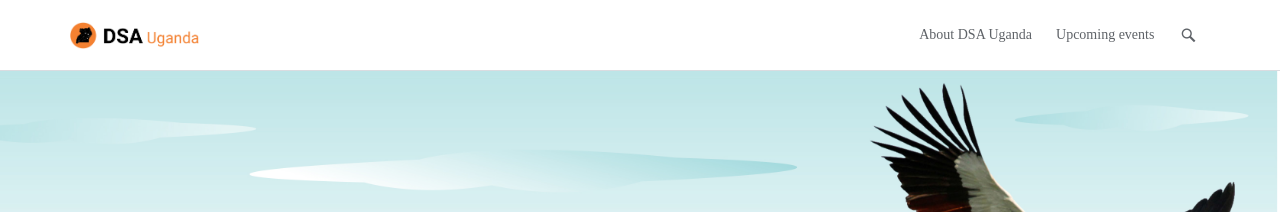
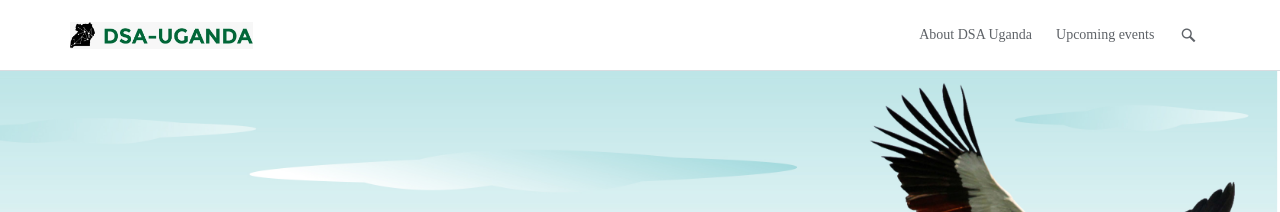
Before and after one commit to datsciafrica/dsaUganda, a Jekyll site: the page built from index.md, in a window 1280 px wide. Shown: the top 212 px of the page. Built offline with Jekyll 4.4.1, drawn with Linux system fonts in a browser that asks for light colours; some web fonts are replaced.

Commit message:
Update navigation.html

```diff
--- a/_includes/navigation.html
+++ b/_includes/navigation.html
@@ -12,7 +12,7 @@
       <div class="container">
           <div class="navbar-left">
             <a class="navbar-brand navbar-customizable-logo" href="{{site.baseurl}}/">
-                <img src="{{site.baseurl}}/assets/img/navbar_brand.png" alt="DSA Uganda logo">
+                <img src="{{site.baseurl}}/assets/img/dsaug.jpg" alt="DSA Uganda logo">
             </a>
           </div>
           <button type="button" class="navbar-toggle collapsed" data-toggle="collapse" data-target="#main-nav" aria-expanded="false">
```
